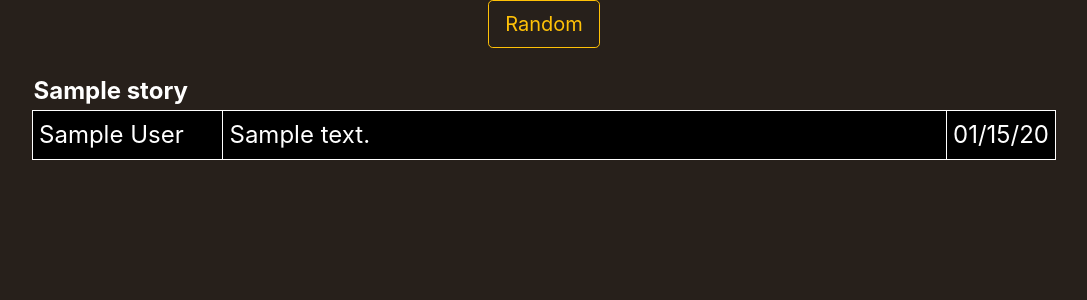
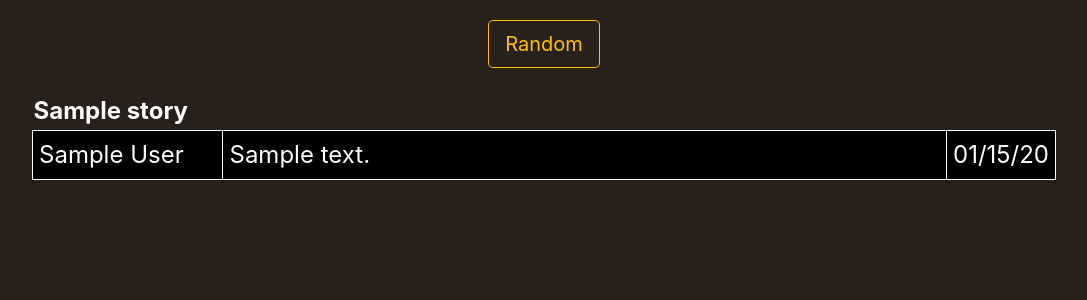
Before and after one commit to xynicole/U-Stories-Web-Dev, a Flask app: template templates/receive-story.html in a window 1280 px wide. Shown: the part 56-356 px from the top of the page, without its empty margins (96-1183 px from the left). Run offline with Flask 2, Linux system fonts and the light colour scheme; the template is opened without the code that fills it: most values are stand-ins (such as "Sample title", 1, 10 or a date in 2020); some libraries are stand-ins or nearby versions.

Commit message:
add margin-top to Random button

```diff
--- a/templates/receive-story.html
+++ b/templates/receive-story.html
@@ -12,7 +12,7 @@
     <div class="container">
         <div class="row">
         <div class="col text-center">
-        <a class="btn btn-outline-warning btn-lg" href="/p/confirm-receive-story.html?id={{ random_story_id }}" role="button">Random</a>
+        <a class="btn btn-outline-warning btn-lg" style="margin-top:20px" href="/p/confirm-receive-story.html?id={{ random_story_id }}" role="button">Random</a>
     </div>
     </div>
     </div>
```
